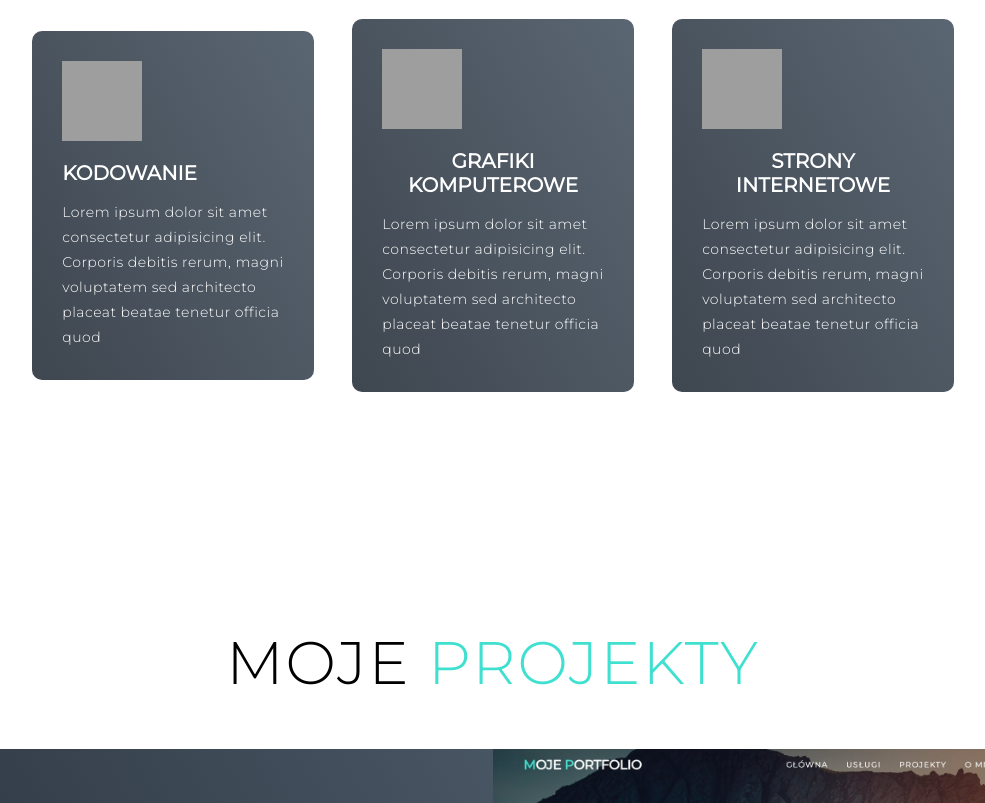
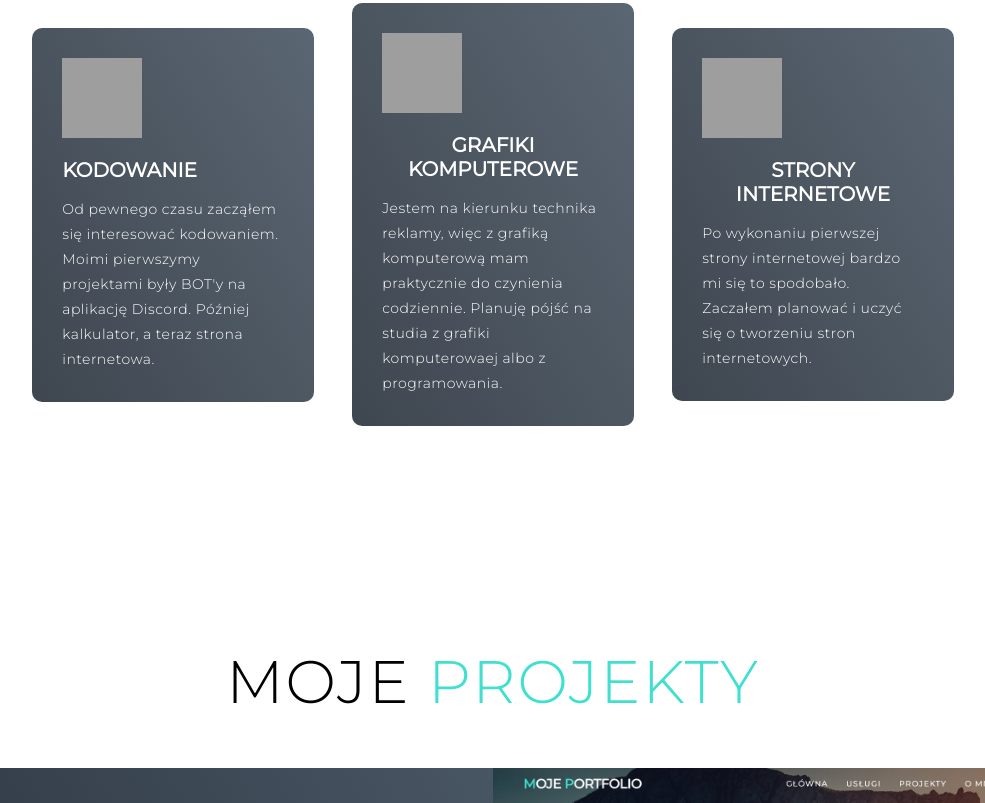
Before and after one commit to xDeksikx/moja-strona, a plain HTML site: page index.html in a window 1280 px wide. Shown: the part 1074-1877 px from the top of the page, without its empty margins (147-1132 px from the left). Drawn offline with Linux system fonts and the light colour scheme; grey boxes are pictures that could not be loaded.

Commit message:
Add files via upload

```diff
--- a/index.html
+++ b/index.html
@@ -63,20 +63,17 @@
         <div class="service-item">
           <div class="icon"><img src="https://img.icons8.com/external-kiranshastry-lineal-color-kiranshastry/344/external-coding-interface-kiranshastry-lineal-color-kiranshastry.png" /></div>
           <h2>Kodowanie</h2>
-          <p>Lorem ipsum dolor sit amet consectetur adipisicing elit. Corporis debitis rerum, magni voluptatem sed
-            architecto placeat beatae tenetur officia quod</p>
+          <p>Od pewnego czasu zacząłem się interesować kodowaniem. Moimi pierwszymy projektami były BOT'y na aplikację Discord. Później kalkulator, a teraz strona internetowa.</p>
         </div>
         <div class="service-item">
           <div class="icon"><img src="https://img.icons8.com/external-kiranshastry-lineal-color-kiranshastry/344/external-graphic-design-graph-design-kiranshastry-lineal-color-kiranshastry-4.png" /></div>
           <h2>Grafiki komputerowe</h2>
-          <p>Lorem ipsum dolor sit amet consectetur adipisicing elit. Corporis debitis rerum, magni voluptatem sed
-            architecto placeat beatae tenetur officia quod</p>
+          <p>Jestem na kierunku technika reklamy, więc z grafiką komputerową mam praktycznie do czynienia codziennie. Planuję pójść na studia z grafiki komputerowaej albo z programowania.</p>
         </div>
         <div class="service-item">
           <div class="icon"><img src="https://img.icons8.com/external-kiranshastry-lineal-color-kiranshastry/344/external-web-design-graph-design-kiranshastry-lineal-color-kiranshastry.png" /></div>
           <h2>Strony Internetowe</h2>
-          <p>Lorem ipsum dolor sit amet consectetur adipisicing elit. Corporis debitis rerum, magni voluptatem sed
-            architecto placeat beatae tenetur officia quod</p>
+          <p>Po wykonaniu pierwszej strony internetowej bardzo mi się to spodobało. Zaczałem planować i uczyć się o tworzeniu stron internetowych.</p>
         </div>
       </div>
     </div>
```
